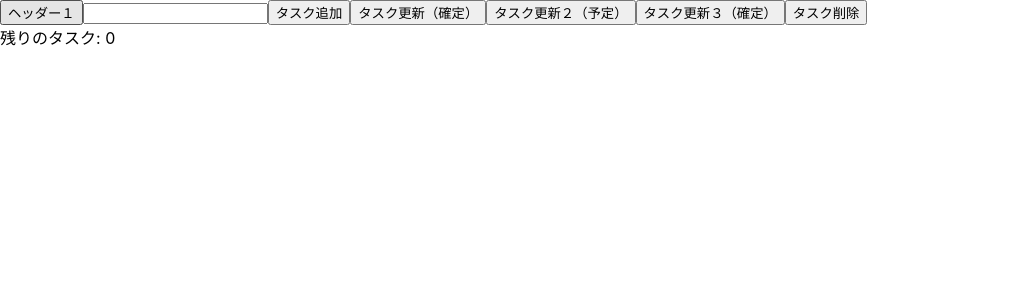
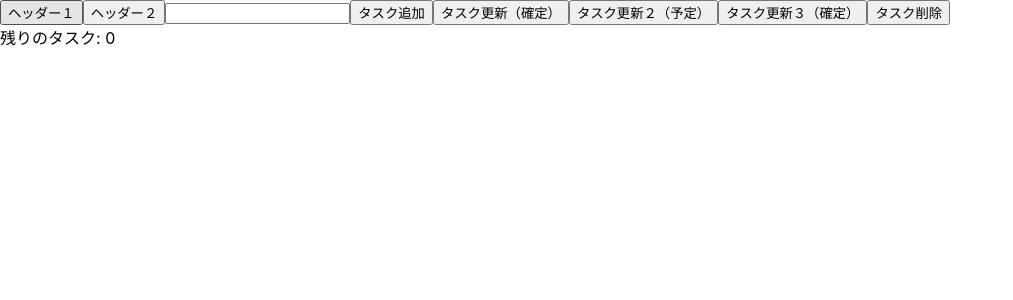
Before and after one commit to project-sa-git/react-tutorial-todo, a React (Create React App) app: page / in a window 1280 px wide. Shown: the top 300 px of the page, without its empty margins (0-1013 px from the left). Built offline with nearby package versions, Linux system fonts and the light colour scheme; the HTML template or start-up script is replaced by a standard one.

Commit message:
ヘッダー２追加

```diff
--- a/src/App.js
+++ b/src/App.js
@@ -42,6 +42,7 @@ function App() {
       {/* TodoList: todosをまとめたコンポーネント */}
       <TodoList todos={todos} toggleTodo={toggleTodo} />
       <button>ヘッダー１</button>
+      <button>ヘッダー２</button>
       <input type="text" ref={todoNameRef} />
       <button onClick={handleAddTodo}>タスク追加</button>
       <button>タスク更新（確定）</button>
```
